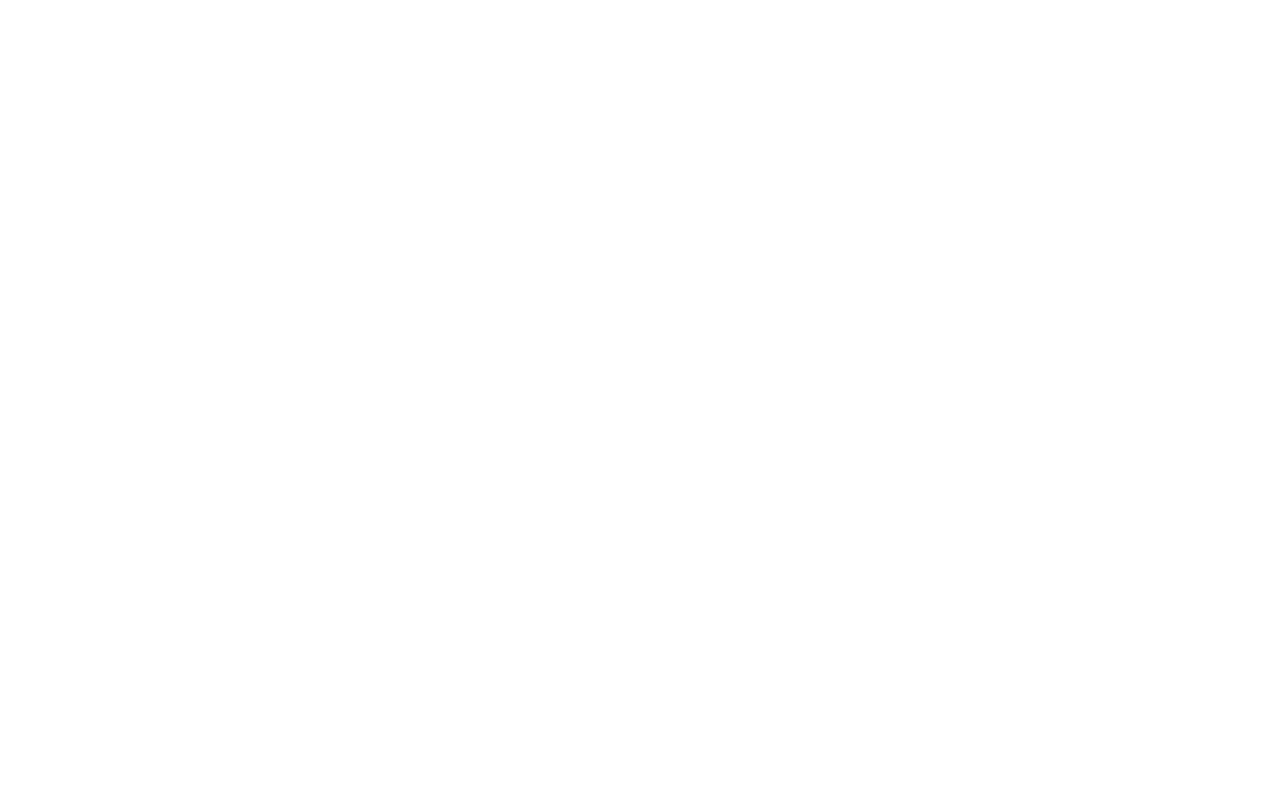
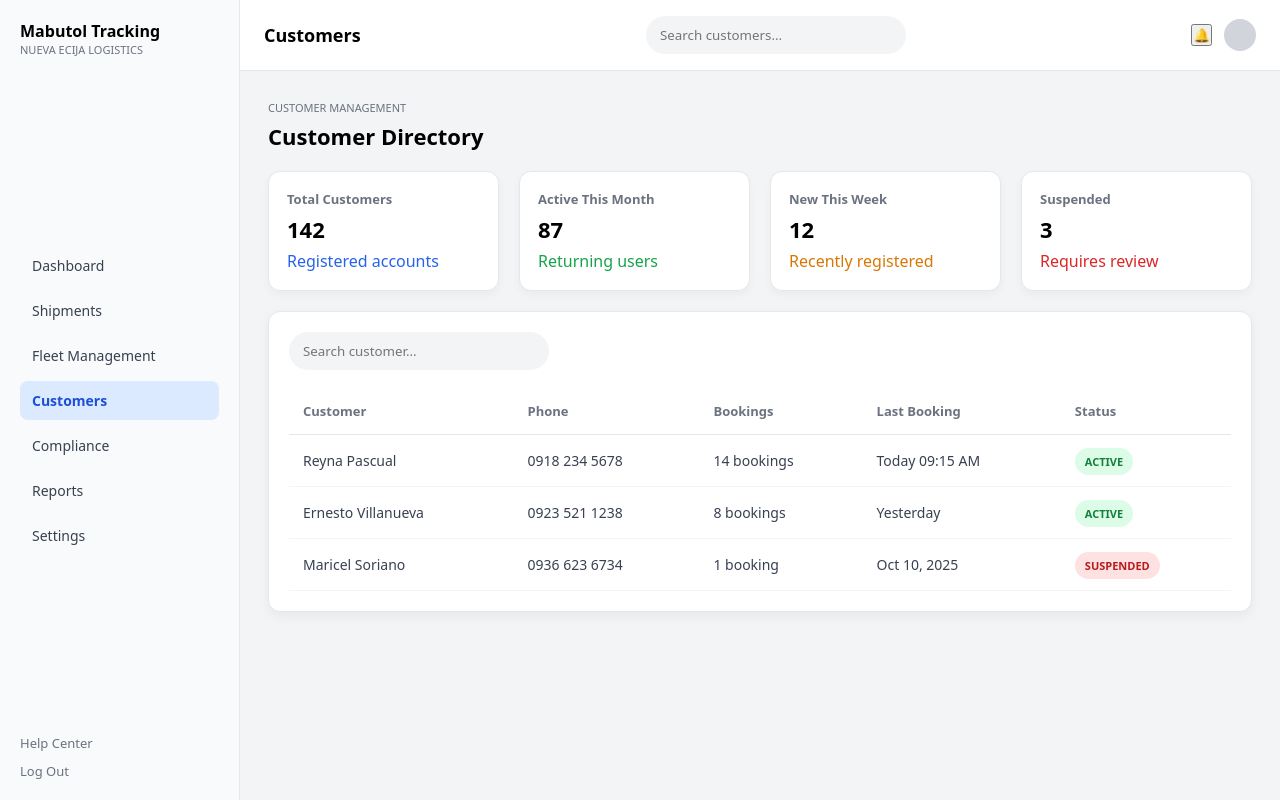
Before and after one commit to NavhiAngeles/mabutol-trucking-react, a React (Vite) app: page /customer in a window 1280 px wide. Before the commit this address had no page. Built offline with nearby package versions, Linux system fonts and the light colour scheme.

Commit message:
customer jsx added

```diff
--- a/src/pages/Customer/customer.css
+++ b/src/pages/Customer/customer.css
@@ -1,4 +1,4 @@
-@import url("./shipment.css");
+
 
 /* Customer table */
 
--- /dev/null
+++ b/src/pages/Customer/customer.jsx
@@ -0,0 +1,226 @@
+import { useState } from "react";
+import { useNavigate } from "react-router-dom";
+import "./customer.css";
+
+export default function Customer() {
+  const navigate = useNavigate();
+  const [reportsSubmenuHidden, setReportsSubmenuHidden] = useState(true);
+
+  return (
+    <div className="dashboard">
+      {/* Sidebar */}
+      <aside className="sidebar">
+        <div className="sidebar-top">
+          <h2>Mabutol Tracking</h2>
+          <p>NUEVA ECIJA LOGISTICS</p>
+        </div>
+
+        <nav className="menu">
+          <div
+            className="menu-item"
+            onClick={() => navigate("/dashboard")}
+          >
+            Dashboard
+          </div>
+          <div
+            className="menu-item"
+            onClick={() => navigate("/shipment")}
+          >
+            Shipments
+          </div>
+          <div
+            className="menu-item"
+            onClick={() => navigate("/fleet")}
+          >
+            Fleet Management
+          </div>
+          <div
+            className="menu-item active"
+            onClick={() => navigate("/customer")}
+          >
+            Customers
+          </div>
+          <div
+            className="menu-item"
+            onClick={() => navigate("/compliance")}
+          >
+            Compliance
+          </div>
+
+          <div className="menu-group">
+            <div
+              className="menu-item"
+              id="reportsToggle"
+              onClick={() => setReportsSubmenuHidden(!reportsSubmenuHidden)}
+            >
+              Reports
+            </div>
+
+            <div
+              className={`submenu ${reportsSubmenuHidden ? "hidden" : ""}`}
+              id="reportsSubmenu"
+            >
+              <div
+                className="submenu-item active"
+                onClick={() => navigate("/report/overview")}
+              >
+                Overview
+              </div>
+
+              <div
+                className="submenu-item"
+                onClick={() => navigate("/report/shipmentReport")}
+              >
+                Shipments
+              </div>
+
+              <div
+                className="submenu-item"
+                onClick={() => navigate("/report/driverReport")}
+              >
+                Drivers
+              </div>
+
+              <div
+                className="submenu-item"
+                onClick={() => navigate("/report/revenueReport")}
+              >
+                Revenue
+              </div>
+            </div>
+          </div>
+
+          <div
+            className="menu-item"
+            onClick={() => navigate("/settings/account")}
+          >
+            Settings
+          </div>
+        </nav>
+
+        <div className="sidebar-bottom">
+          <span>Help Center</span>
+          <span>Log Out</span>
+        </div>
+      </aside>
+
+      {/* Main */}
+      <main className="main">
+        {/* Topbar */}
+        <header className="topbar">
+          <h1>Customers</h1>
+
+          <input
+            type="text"
+            placeholder="Search customers..."
+            id="customerSearch"
+            onChange={(e) => console.log("Searching customer:", e.target.value)}
+          />
+
+          <div className="topbar-right">
+            <button id="notifBtn" onClick={() => alert("No new notifications")}>
+              🔔
+            </button>
+            <div className="avatar"></div>
+          </div>
+        </header>
+
+        {/* Content */}
+        <section className="content">
+          <div className="header">
+            <span>CUSTOMER MANAGEMENT</span>
+            <h2>Customer Directory</h2>
+          </div>
+
+          {/* Stats */}
+          <div className="stats">
+            <div className="stat-card">
+              <h4>Total Customers</h4>
+              <h2>142</h2>
+              <p className="blue">Registered accounts</p>
+            </div>
+
+            <div className="stat-card">
+              <h4>Active This Month</h4>
+              <h2>87</h2>
+              <p className="green">Returning users</p>
+            </div>
+
+            <div className="stat-card">
+              <h4>New This Week</h4>
+              <h2>12</h2>
+              <p className="yellow">Recently registered</p>
+            </div>
+
+            <div className="stat-card">
+              <h4>Suspended</h4>
+              <h2>3</h2>
+              <p className="red">Requires review</p>
+            </div>
+          </div>
+
+          {/* Customer Table */}
+          <div className="customer-table-card">
+            <div className="table-header">
+              <input
+                type="text"
+                className="table-search"
+                placeholder="Search customer..."
+              />
+            </div>
+
+            <table className="customer-table">
+              <thead>
+                <tr>
+                  <th>Customer</th>
+                  <th>Phone</th>
+                  <th>Bookings</th>
+                  <th>Last Booking</th>
+                  <th>Status</th>
+                </tr>
+              </thead>
+
+              <tbody>
+                <tr>
+                  <td>Reyna Pascual</td>
+                  <td>0918 234 5678</td>
+                  <td>14 bookings</td>
+                  <td>Today 09:15 AM</td>
+                  <td>
+                    <span className="status active">
+                      ACTIVE
+                    </span>
+                  </td>
+                </tr>
+
+                <tr>
+                  <td>Ernesto Villanueva</td>
+                  <td>0923 521 1238</td>
+                  <td>8 bookings</td>
+                  <td>Yesterday</td>
+                  <td>
+                    <span className="status active">
+                      ACTIVE
+                    </span>
+                  </td>
+                </tr>
+
+                <tr>
+                  <td>Maricel Soriano</td>
+                  <td>0936 623 6734</td>
+                  <td>1 booking</td>
+                  <td>Oct 10, 2025</td>
+                  <td>
+                    <span className="status suspended">
+                      SUSPENDED
+                    </span>
+                  </td>
+                </tr>
+              </tbody>
+            </table>
+          </div>
+        </section>
+      </main>
+    </div>
+  );
+}
--- a/src/router/AppRouter.jsx
+++ b/src/router/AppRouter.jsx
@@ -4,6 +4,7 @@ import Login from "../pages/Login/login";
 import Dashboard from "../pages/Dashboard/dashboard";
 import Shipment from "../pages/Shipment/shipment";
 import Fleet from "../pages/Fleet/fleet";
+import Customer from "../pages/Customer/customer";
 
 function AppRouter() {
   return (
@@ -13,6 +14,7 @@ function AppRouter() {
         <Route path="/dashboard" element={<Dashboard />} />
         <Route path="/shipment" element={<Shipment />} />
         <Route path="/fleet" element={<Fleet />} />
+        <Route path="/customer" element={<Customer />} />
       </Routes>
     </BrowserRouter>
   );
```
